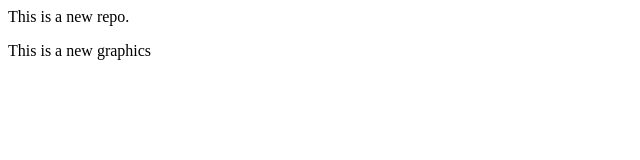
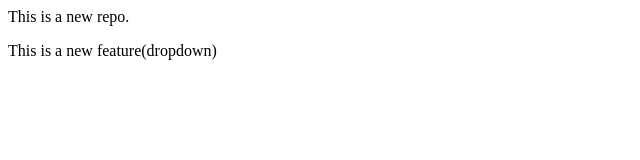
Before and after one commit to jemis0230/localrepo, a plain HTML site: page index.html in a window 1280 px wide. Shown: the full height of the page, 0-640 px from the left. Drawn offline with Linux system fonts and the light colour scheme.

```diff
--- a/index.html
+++ b/index.html
@@ -1,2 +1,2 @@
 <p>This is a new repo.</p>
-<p>This is a new graphics</p>
+<p>This is a new feature(dropdown)</p>
```
